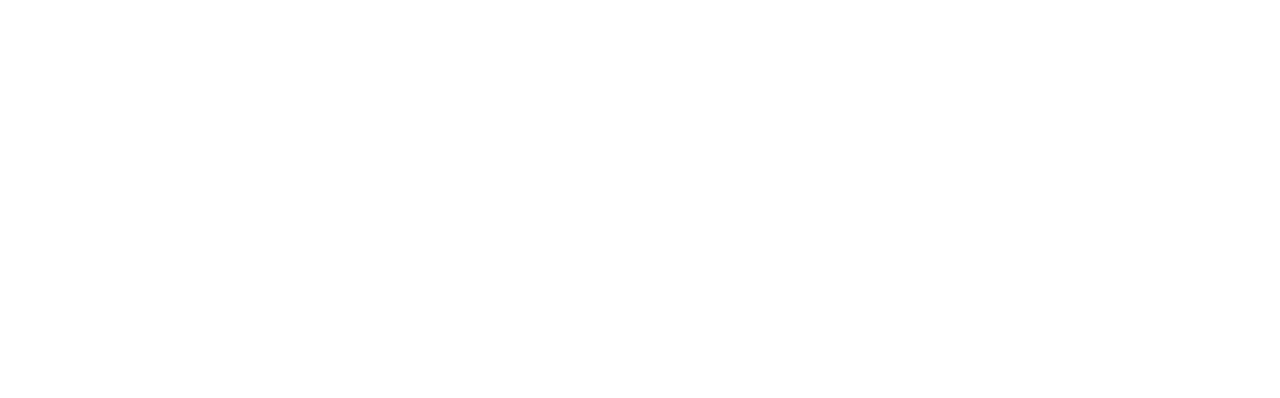
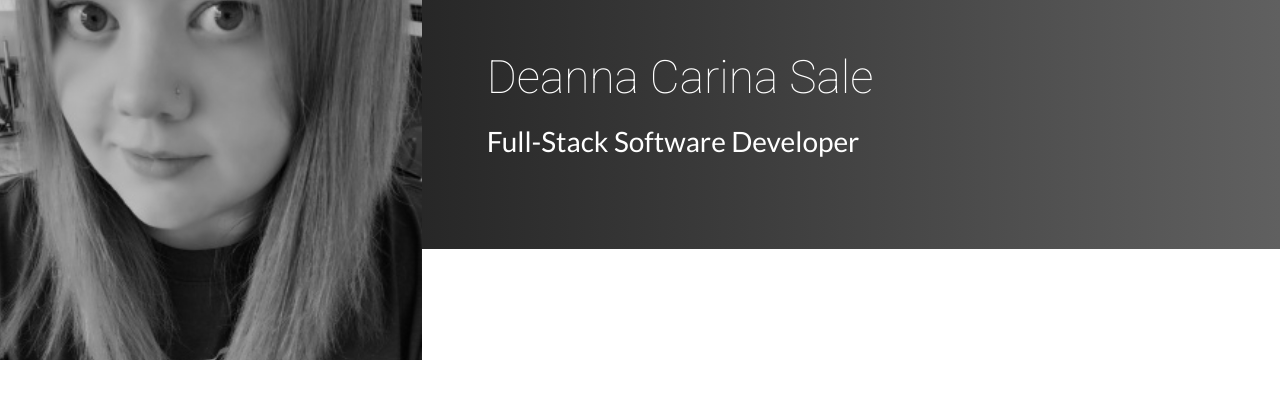
Before and after one commit to DeannaCarina/Resume, a plain HTML site: page index.html in a window 1280 px wide. Drawn offline with nearby package versions, Linux system fonts and the light colour scheme.

Commit message:
add: Name and Title to index.html with styling

```diff
--- a/assets/css/style.css
+++ b/assets/css/style.css
@@ -1,4 +1,46 @@
-@import url('https://fonts.googleapis.com/css2?family=Lato:wght@400;700&family=Roboto:wght@400;700&display=swap');
+@import url('https://fonts.googleapis.com/css2?family=Lato:wght@100;200;300;400;500;600;700&family=Roboto:wght@100;200;300;400;500;600;700&display=swap');
 
 /* font-family: 'Lato', sans-serif;
 font-family: 'Roboto', sans-serif; */
+
+
+/*--------------------Colours-------------------------*/
+.bg-color-name-title{
+    background-image: linear-gradient(to right, rgb(39, 39, 39), rgb(97, 97, 97));
+}
+
+/*--------------------Heading-------------------------*/
+header{
+    margin: 0px;
+}
+
+.heading{
+    margin-left: 50px;
+}
+
+.logo{
+    background: url(../images/dee.jpg) no-repeat center center;
+    background-size: cover;
+    min-height: 360px;
+    filter: grayscale(100%);
+    transition: all 0.5 ease-in-out;
+    -moz-transition: all 0.5 ease-in-out;
+    -webkit-transition: all 0.5 ease-in-out;
+}
+
+.name{
+    font-family: 'Roboto', sans-serif;
+    font-weight: 100;
+    font-size: 46px;
+    margin-top: 50px;
+    color: white;
+}
+
+.title{
+    font-family: 'Lato', sans-serif;
+    font-weight: 400;
+    font-size: 28px;
+    margin-top: 20px;
+    margin-bottom: 90px;
+    color: white;
+}
--- a/index.html
+++ b/index.html
@@ -14,7 +14,20 @@
 </head>
 <body>
     <header>
+        <div class="row">
+            <a href="index.html" class="col-md-4 logo">
 
+            </a>
+            <div class="col-md-8">
+                <div class="row bg-color-name-title">
+                    <div class="col heading">
+                        <h1 class="name">Deanna Carina Sale</h1>
+                        <h2 class="title">Full-Stack Software Developer</h2>
+                    </div>
+                </div>
+
+            </div>
+        </div>
     </header>
     <section>
 
```
Also changed, not shown: assets/images/dee.jpg (added).
